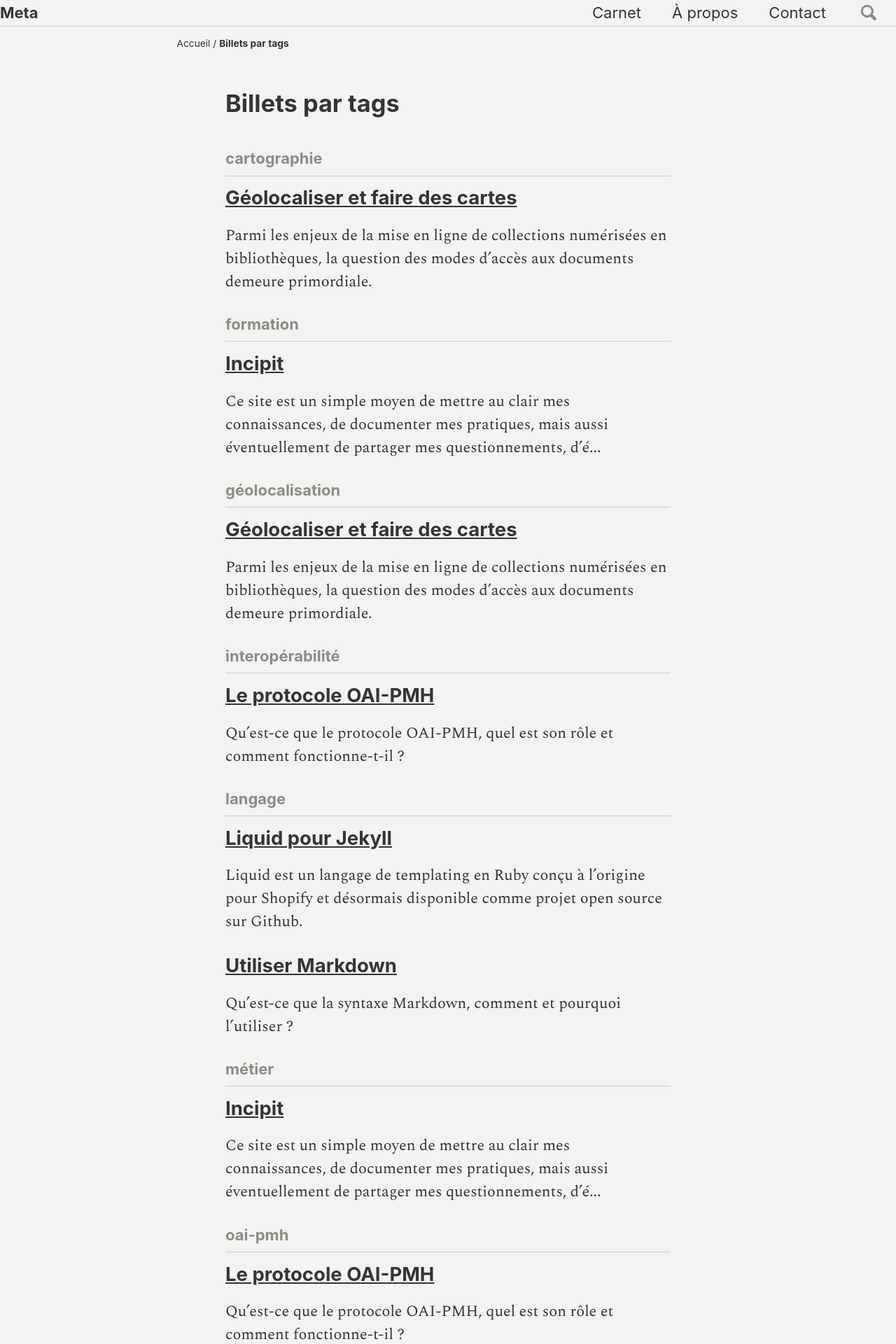
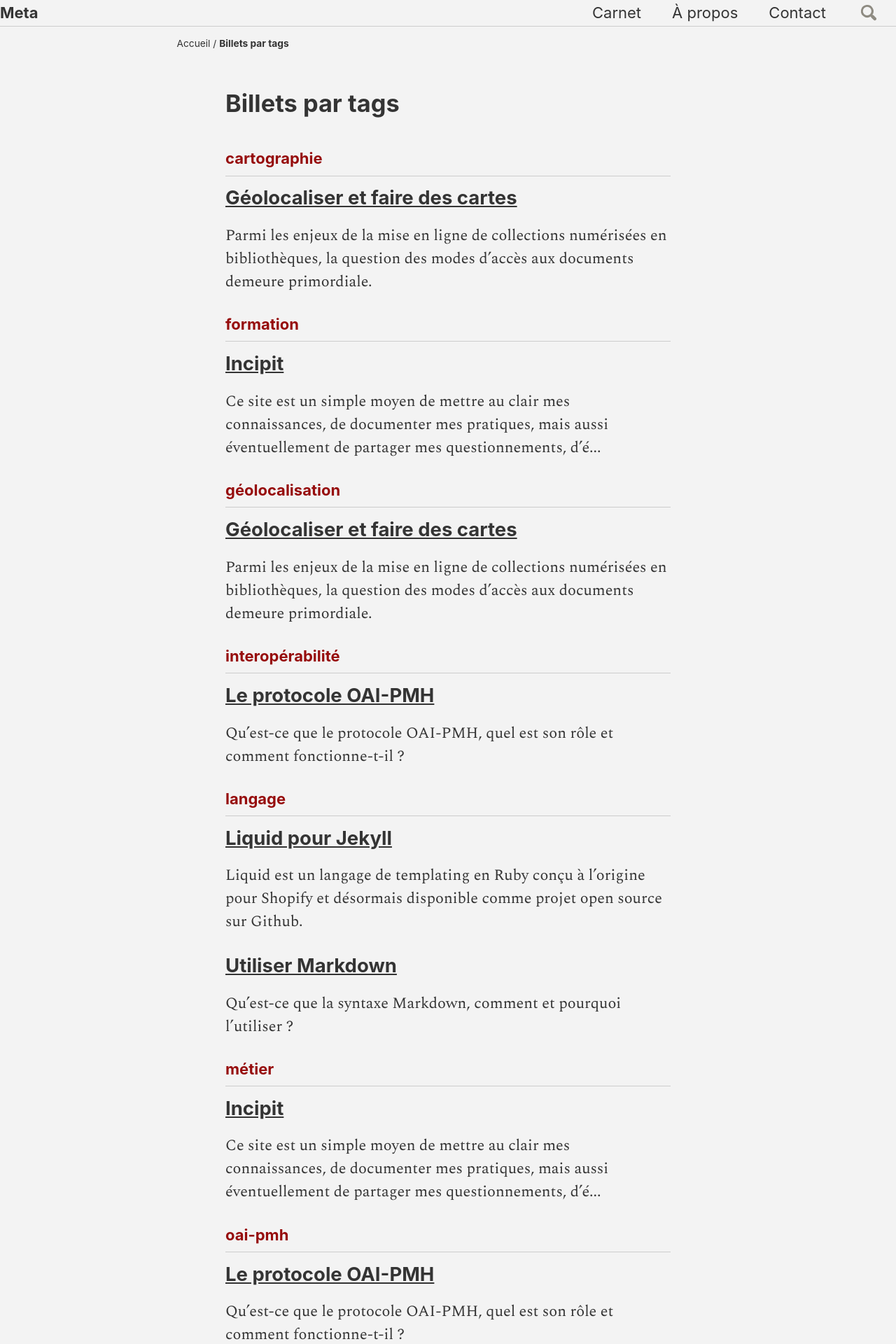
Before and after one commit to enbmn/meta, a Jekyll site: the page built from _pages/tags.html, in a window 1280 px wide. Shown: the top 1920 px of the page at 70% size. Built offline with Jekyll 4.4.1, drawn with Linux system fonts in a browser that asks for light colours; some web fonts are replaced.

Commit message:
css archive

```diff
--- a/_sass/minimal-mistakes/_archive.scss
+++ b/_sass/minimal-mistakes/_archive.scss
@@ -26,7 +26,7 @@
   margin: 1.414em 0 0;
   padding-bottom: 0.5em;
   font-size: $type-size-5;
-  color: $muted-text-color;
+  color: #960c0c;
   border-bottom: 1px solid $border-color;
 
   + .list__item .archive__item-title {
```
